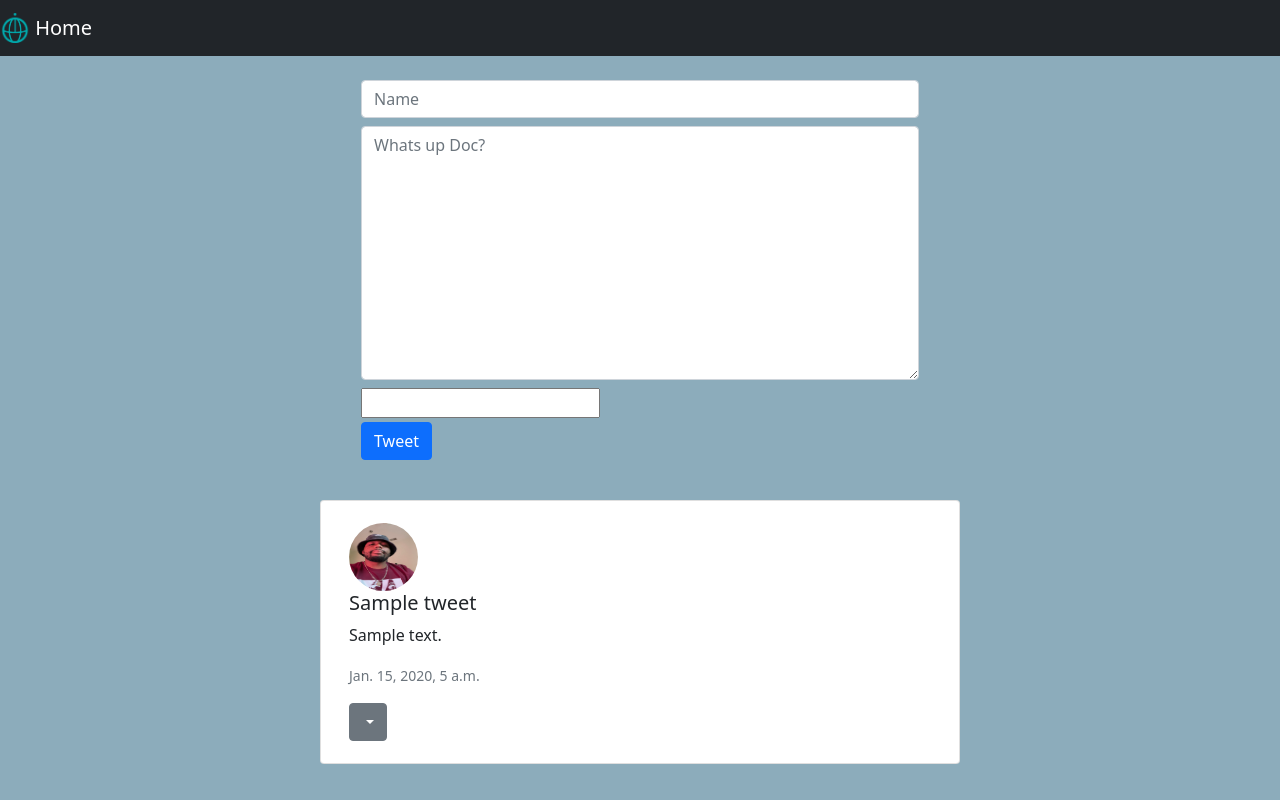
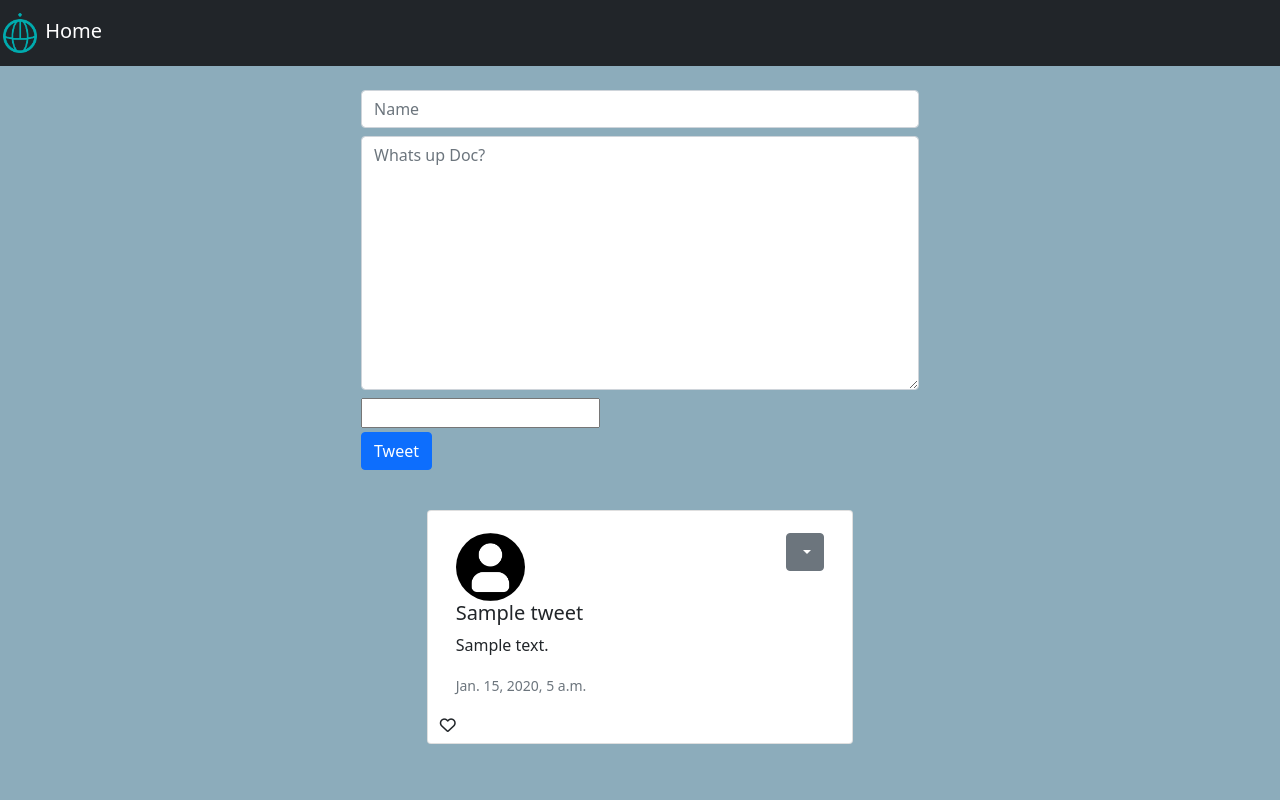
Before and after one commit to reantep/Twitterclone-Reante, a Django app: page /home/ in a window 1280 px wide. Run offline with Django 3.2, Linux system fonts and the light colour scheme; tables that the repository leaves empty hold one stand-in row (values such as "Sample post"); some libraries are stand-ins or nearby versions.

Commit message:
Fixed a few bugs with ui, added like button

```diff
--- a/TwitterClone/sub_twitter/templates/sub_twitter/home.html
+++ b/TwitterClone/sub_twitter/templates/sub_twitter/home.html
@@ -6,18 +6,12 @@
     <meta charset="UTF-8">
     <meta http-equiv="X-UA-Compatible" content="IE=edge">
     <meta name="viewport" content="width=device-width, initial-scale=1.0">
-    <!-- popover -->
-    <link rel="stylesheet" href="{% static 'JS/bootstrap.bundle.min.js' %}">
-
+    <link rel="icon" href="{% static '/img/droplet.svg' %}">
     <!-- bootstrap/css -->
     <link rel="stylesheet" href="{% static 'css/bootstrap.min.css' %}">
 
-    <nav class="navbar navbar-dark bg-dark" >
-        <a class="navbar-brand" href="#">
-          <img src="{% static '\img\favicon.png' %}" width="30" height="30" class="d-inline-block align-top" alt="">
-          Home
-        </a>
-      </nav>
+    <!--FontAwesome -->
+    <script src="https://kit.fontawesome.com/da8acf5d2d.js" crossorigin="anonymous"></script>
 
 
     <title>Reante-Twitter</title>
@@ -25,6 +19,12 @@
 </head>
 
 <body class="home" style="background-color:rgba(26, 91, 121, .5);">
+  <nav class="navbar navbar-dark bg-dark" >
+    <a class="navbar-brand" href="#">
+      <img src="{% static '\img\favicon.png' %}" width="40" height="40" class="d-inline-block align-mid" alt="">
+      Home
+    </a>
+  </nav>
 
     <div class="container">
 
@@ -57,16 +57,11 @@
         </div>
     </div>
 
-        <div class="offset-3 col-md-6">
+        <div class="offset-4 col-md-4">
                       {% for tweet in tweets %}
                       <div class="card mb-3 mt-3 form-control  ">
                         <div class="card-body">
-                          <img src="{% static '\img\IMG_0054.JPG' %}" class="rounded-circle" width="69" height="68">
-
-                          <h5 class="card-title">{{ tweet.name }}</h5>
-                          <p class="card-text">{{ tweet.body }}</p>
-                          <p class="card-text"><small class="text-muted">{{ tweet.created_at}}</small></p>
-                          <div class="dropdown">
+                          <div class="dropdown float-end">
                             <button class="btn btn-secondary dropdown-toggle" type="button" id="dropdownMenuButton" data-toggle="dropdown" aria-haspopup="true" aria-expanded="false">
                             </button>
                             <div class="dropdown-menu" aria-labelledby="dropdownMenuButton">
@@ -74,18 +69,54 @@
                               <a class="dropdown-item" href="/Delete/{{ tweet.id }}/">Delete</a>
                             </div>
                           </div>
+                          <img src="{% static 'img\profile image.png' %}" class="rounded-circle" width="69" height="68">
+
+                          <h5 class="card-title">{{ tweet.name }}</h5>
+                          <p class="card-text">{{ tweet.body }}</p>
+                          <p class="card-text"><small class="text-muted">{{ tweet.created_at}}</small></p>
+
                         </div>
                         <img src="{{ tweet.image.url }}" width="100px" class="card-img-top">
                         <div class="likes">{{ tweet.like_count}}</div>
+                        <span><i class="far fa-heart" ></i>
+                        </span>
                       </div>
+
                         {% endfor %}
+                      <div>
+
+                      </div>
+
+
           </div>
         </div>
 
 </div>
 
 </div>
+<script>
 
+  var btn = document.getElementsByClassName('fa-heart');
+  Array.from(btn).forEach(element => {
+    console.log('adding eventlisteners')
+    element.addEventListener('click', function() {
+      if(this.classList.contains("far")){
+        console.log('adding if')
+        this.classList.remove("far");
+        this.classList.add("fas");
+
+       }else{
+         console.log('adding else')
+            this.classList.remove("fas");
+            this.classList.add("far");
+       }
+
+
+    })});
+
+
+
+</script>
 
 
 <script src="https://code.jquery.com/jquery-3.3.1.slim.min.js" integrity="sha384-q8i/X+965DzO0rT7abK41JStQIAqVgRVzpbzo5smXKp4YfRvH+8abtTE1Pi6jizo" crossorigin="anonymous"></script>
```
Also changed, not shown: TwitterClone/sub_twitter/templates/sub_twitter/Delete.html (+7 -5 lines), TwitterClone/sub_twitter/templates/sub_twitter/Edit-Tweet.html (+8 -6 lines), TwitterClone/sub_twitter/static/img/IMG_0054.JPG (deleted), TwitterClone/sub_twitter/static/img/droplet.svg (added), TwitterClone/sub_twitter/static/img/profile image.png (added).
